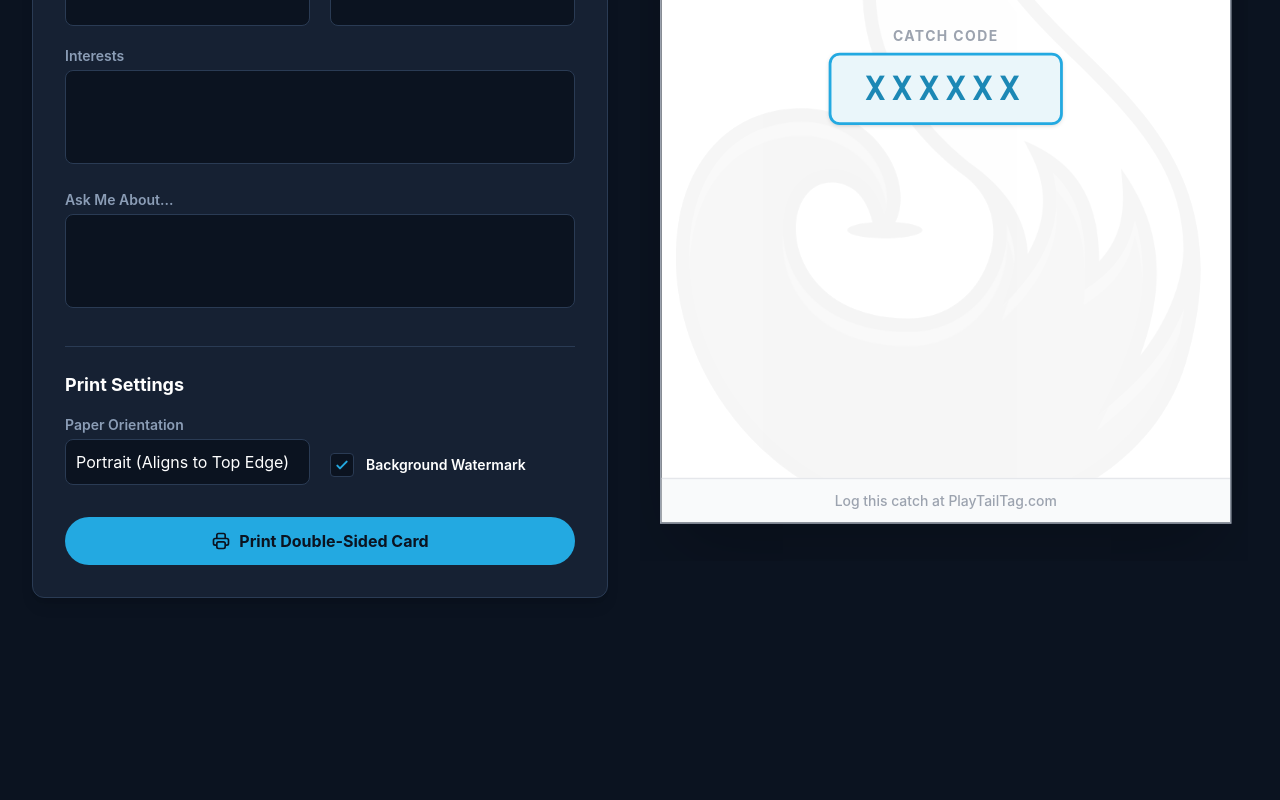
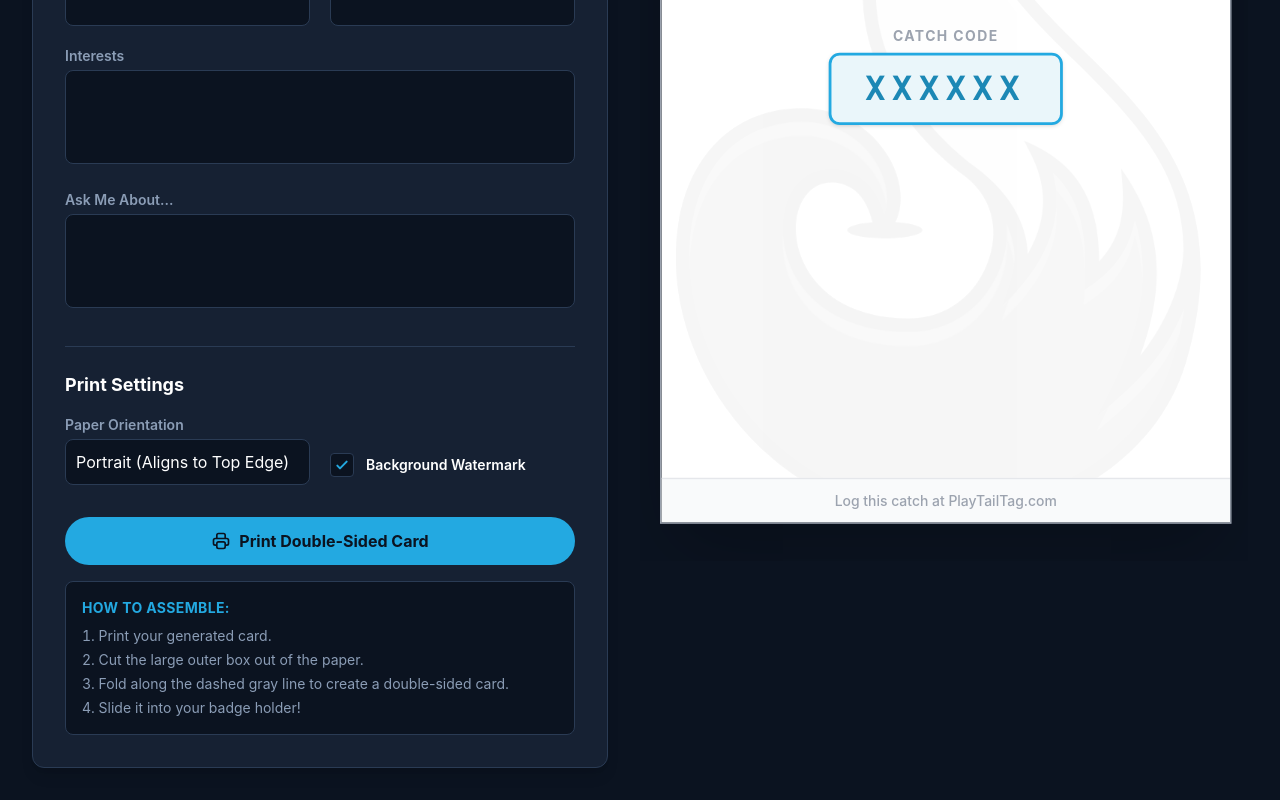
Before and after one commit to tarper24/tailtag-catch-cards, a React (Vite) app: page / in a window 1280 px wide. Shown: the part 279-1079 px from the top of the page. Before the commit the page ends 909 px from the top, so only its background shows below. Built offline with nearby package versions, Linux system fonts and the light colour scheme.

Commit message:
Clean up print and add instructions

```diff
--- a/src/App.jsx
+++ b/src/App.jsx
@@ -31,7 +31,6 @@ const CardContent = ({ suitName, catchCode, pronouns, displayCon, interests, ask
 
       {/* Identity Section */}
       <div className="text-center mb-4 mt-2">
-        {/* Using style tag here to guarantee Vite's default CSS doesn't override the color */}
         <h1 className="text-4xl font-extrabold mb-1 leading-none break-words line-clamp-2 m-0 p-0" style={{ color: '#111827' }}>
           {suitName || 'Name'}
         </h1>
@@ -105,21 +104,16 @@ export default function App() {
     const updateScale = () => {
       if (containerRef.current) {
         const availableWidth = containerRef.current.clientWidth;
-        const availableHeight = window.innerHeight - 64; // Account for padding
+        const availableHeight = window.innerHeight - 64;
 
-        const cardWidth = 408; // 4.25in * 96px
-        const cardHeight = 528; // 5.5in * 96px
+        const cardWidth = 408;
+        const cardHeight = 528;
 
-        // Calculate max scale based on width, ensuring it doesn't touch the edges
         const widthScale = (availableWidth - 32) / cardWidth;
+        const heightScale = window.innerWidth >= 1024 ? (availableHeight) / cardHeight : 2;
 
-        // On desktop (lg screens), we also want to cap the height so it fits on screen
-        const heightScale = window.innerWidth >= 1024 ? (availableHeight) / cardHeight : 2; // Allow large scale on mobile/tablet vertical scrolling
-
-        // Use the smaller of the available scales, but cap it so it doesn't get ludicrously huge on ultrawides
         const finalScale = Math.min(widthScale, heightScale, 1.8);
-
-        setScale(Math.max(0.3, finalScale)); // Ensure it never gets completely unreadable
+        setScale(Math.max(0.3, finalScale));
       }
     };
 
@@ -145,7 +139,6 @@ export default function App() {
   return (
     <>
       {/* --- SCREEN VIEW (Hidden during print) --- */}
-      {/* Layout changes: flex-col on mobile, flex-row on lg screens. W-full to use all available space */}
       <div className="print:hidden min-h-screen bg-[#0B1320] p-4 lg:p-8 text-white flex flex-col lg:flex-row gap-8 justify-center items-start font-sans overflow-x-hidden w-full max-w-[1600px] mx-auto text-left">
 
         {/* Editor Panel */}
@@ -284,6 +277,16 @@ export default function App() {
             </svg>
             Print Double-Sided Card
           </button>
+
+          <div className="mt-4 p-4 bg-[#0B1320] border border-[#2A3B54] rounded-lg">
+            <h4 className="text-sm font-bold text-[#23A9E1] mb-2 uppercase tracking-wide">How to assemble:</h4>
+            <ol className="text-sm text-[#8B9DB6] list-decimal list-inside space-y-1 m-0 p-0">
+              <li>Print your generated card.</li>
+              <li>Cut the large outer box out of the paper.</li>
+              <li>Fold along the dashed gray line to create a double-sided card.</li>
+              <li>Slide it into your badge holder!</li>
+            </ol>
+          </div>
         </div>
 
         {/* Preview Panel */}
@@ -308,7 +311,6 @@ export default function App() {
       </div>
 
       {/* --- PRINT VIEW (Hidden on screen) --- */}
-      {/* By using dynamic classes based on printOrientation, we dictate where the card aligns on the paper */}
       <div className={`hidden print:flex w-screen h-screen justify-center bg-white m-0 p-0 ${printOrientation === 'portrait' ? 'items-start' : 'items-center'}`}>
 
         {/* The 8.5" x 5.5" paper bounding box with outline for cutting */}
@@ -316,12 +318,8 @@ export default function App() {
 
           <CardContent {...cardData} />
 
-          {/* Fold Line Indicator */}
-          <div className="absolute left-[4.25in] top-0 bottom-0 w-px border-l-2 border-dashed border-[#9CA3AF] z-10 flex flex-col justify-center items-center">
-            <div className="bg-[#FFFFFF] py-4 px-1 text-[10px] font-bold text-[#9CA3AF] tracking-[0.3em] uppercase rotate-90 whitespace-nowrap m-0">
-              Fold Here
-            </div>
-          </div>
+          {/* Plain Fold Line Indicator */}
+          <div className="absolute left-[4.25in] top-0 bottom-0 w-px border-l-2 border-dashed border-[#9CA3AF] z-10" />
 
           <CardContent {...cardData} />
 
@@ -329,7 +327,7 @@ export default function App() {
 
       </div>
 
-      {/* Print Styles fallback - Dynamically sets the paper orientation based on user selection */}
+      {/* Print Styles fallback */}
       <style dangerouslySetInnerHTML={{__html: `
         @media print {
           body, html, #root {
@@ -339,7 +337,6 @@ export default function App() {
             width: 100% !important;
             height: 100% !important;
           }
-          /* Apply dynamic orientation selected by the user */
           @page {
             size: letter ${printOrientation};
             margin: 0;
```
